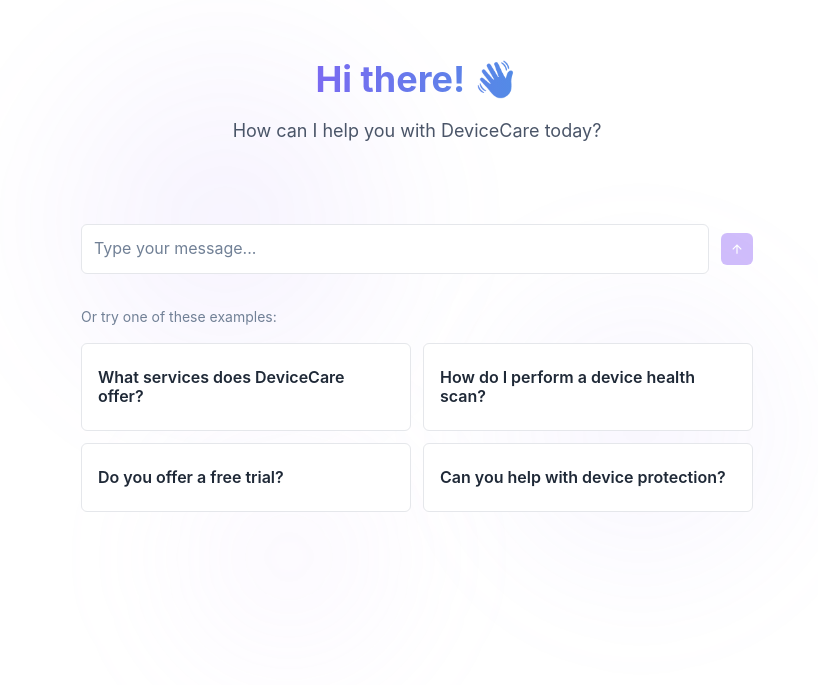
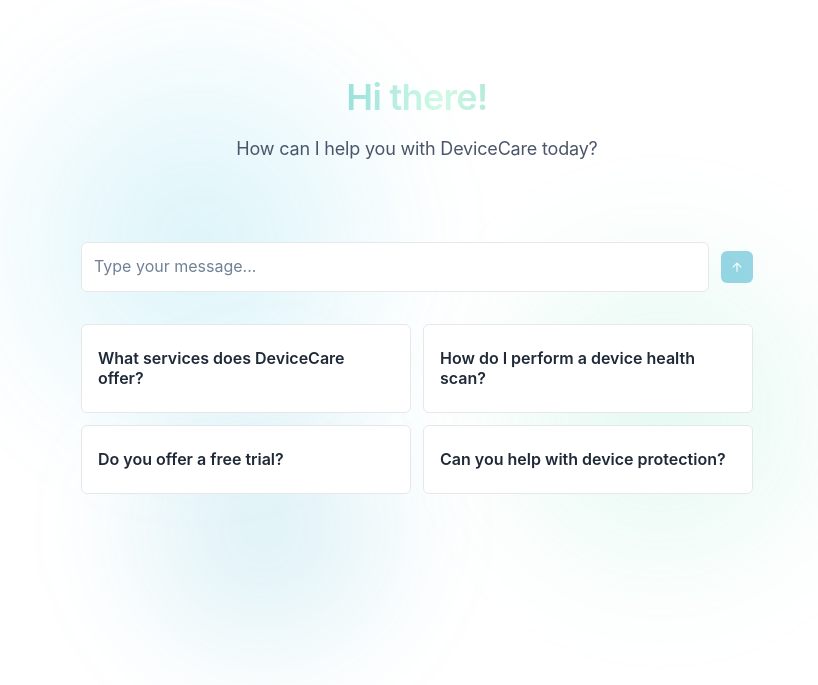
Before and after one commit to felii30/devicecare-chatbot, a React (Create React App) app in the folder client/: page / in a window 1280 px wide. Shown: the part 115-800 px from the top of the page, without its empty margins (223-1041 px from the left). Built offline with nearby package versions, Linux system fonts and the light colour scheme.

Commit message:
Changed theme to cyan and mint green

```diff
--- a/client/src/components/ChatWindow.tsx
+++ b/client/src/components/ChatWindow.tsx
@@ -15,6 +15,37 @@
 
 // Define gradient animation
 const gradientAnimation = keyframes`
+  0% { background-position: 0% 50% }
+  50% { background-position: 100% 50% }
+  100% { background-position: 0% 50% }
+`
+
+// Add these keyframes at the top with other animations
+const floatAnimation1 = keyframes`
+  0% { transform: translate(0, 0) rotate(0deg); }
+  50% { transform: translate(-40px, 30px) rotate(3deg); }
+  100% { transform: translate(0, 0) rotate(0deg); }
+`
+
+const floatAnimation2 = keyframes`
+  0% { transform: translate(0, 0) rotate(0deg); }
+  50% { transform: translate(35px, -30px) rotate(-3deg); }
+  100% { transform: translate(0, 0) rotate(0deg); }
+`
+
+const floatAnimation3 = keyframes`
+  0% { transform: translate(0, 0) rotate(0deg); }
+  50% { transform: translate(-30px, -35px) rotate(2deg); }
+  100% { transform: translate(0, 0) rotate(0deg); }
+`
+
+// Add these new animations at the top with other keyframes
+const fadeIn = keyframes`
+  0% { opacity: 0; }
+  100% { opacity: 1; }
+`
+
+const gradientMove = keyframes`
   0% { background-position: 0% 50% }
   50% { background-position: 100% 50% }
   100% { background-position: 0% 50% }
@@ -188,10 +219,12 @@
               left="15%"
               width="40vw"
               height="40vw"
-              background="radial-gradient(circle, rgba(139,92,246,0.08) 0%, rgba(139,92,246,0) 70%)"
+              background="radial-gradient(circle, rgba(0,177,215,0.15) 0%, rgba(0,177,215,0) 70%)"
               borderRadius="full"
               filter="blur(40px)"
               zIndex={0}
+              animation={`${floatAnimation1} 18s ease-in-out infinite`}
+              sx={{ transformOrigin: "center center" }}
             />
             <Box
               position="absolute"
@@ -199,10 +232,12 @@
               right="15%"
               width="35vw"
               height="35vw"
-              background="radial-gradient(circle, rgba(167,139,250,0.08) 0%, rgba(167,139,250,0) 70%)"
+              background="radial-gradient(circle, rgba(52,211,153,0.15) 0%, rgba(52,211,153,0) 70%)"
               borderRadius="full"
               filter="blur(40px)"
               zIndex={0}
+              animation={`${floatAnimation2} 20s ease-in-out infinite`}
+              sx={{ transformOrigin: "center center" }}
             />
             <Box
               position="absolute"
@@ -210,10 +245,12 @@
               left="25%"
               width="30vw"
               height="30vw"
-              background="radial-gradient(circle, rgba(216,180,254,0.08) 0%, rgba(216,180,254,0) 70%)"
+              background="radial-gradient(circle, rgba(0,152,193,0.15) 0%, rgba(0,152,193,0) 70%)"
               borderRadius="full"
               filter="blur(40px)"
               zIndex={0}
+              animation={`${floatAnimation3} 15s ease-in-out infinite`}
+              sx={{ transformOrigin: "center center" }}
             />
 
             {/* Content */}
@@ -230,13 +267,24 @@
                 <Heading
                   size="lg"
                   mb={4}
-                  bgGradient="linear(to-r, brand.500, blue.400)"
+                  bgGradient="linear(to-r, brand.500, accent.100, brand.600)"
                   bgClip="text"
                   fontSize="4xl"
+                  bgSize="200% auto"
+                  animation={`
+                    ${fadeIn} 1.3s ease-out forwards,
+                    ${gradientMove} 7s linear infinite
+                  `}
                 >
-                  Hi there! 👋
+                  Hi there!
                 </Heading>
-                <Text color="gray.600" mb={8} fontSize="lg">
+                <Text
+                  color="gray.600"
+                  mb={8}
+                  fontSize="lg"
+                  animation={`${fadeIn} 0.6s ease-out forwards`}
+                  opacity="0"
+                >
                   How can I help you with DeviceCare today?
                 </Text>
               </Box>
@@ -248,9 +296,6 @@
                   onStopGeneration={handleStopGeneration}
                 />
                 <Box mt={8}>
-                  <Text color="gray.500" mb={4} fontSize="sm">
-                    Or try one of these examples:
-                  </Text>
                   <Grid
                     templateColumns={{
                       base: "1fr",
@@ -273,7 +318,7 @@
                         bg="white"
                         _hover={{
                           bg: "gray.50",
-                          borderColor: "brand.200",
+                          borderColor: "brand.500",
                         }}
                       >
                         {prompt}
--- a/client/src/theme/chakra-theme.ts
+++ b/client/src/theme/chakra-theme.ts
@@ -5,13 +5,46 @@
     initialColorMode: 'light',
     useSystemColorMode: false,
   },
+  fonts: {
+    heading: "Inter, -apple-system, system-ui, sans-serif",
+    body: "Inter, -apple-system, system-ui, sans-serif",
+  },
+  components: {
+    Heading: {
+      baseStyle: {
+        fontWeight: "600",
+        letterSpacing: "-0.02em",
+      },
+    },
+    Text: {
+      baseStyle: {
+        letterSpacing: "-0.01em",
+      },
+    },
+  },
   colors: {
     brand: {
-      50: '#f3e8ff',
-      100: '#e4ccff',
-      200: '#c8a3ff',
-      500: '#8b5cf6',
-      600: '#7c3aed',
+      50: '#e0f7ff',
+      100: '#b8ecff',
+      200: '#7ddeff',
+      400: '#00b1d7',
+      500: '#0098c1',
+      600: '#007ba1',
+    },
+    accent: {
+      50: '#ecfdf5',
+      100: '#d1fae5',
+      200: '#a7f3d0',
+      400: '#34d399',
+      500: '#10b981',
+      600: '#059669',
+    },
+    blue: {
+      50: '#ebf8ff',
+      100: '#bee3f8',
+      200: '#90cdf4',
+      300: '#63b3ed',
+      400: '#4299e1',
     },
     gray: {
       50: '#f9fafb',
```
